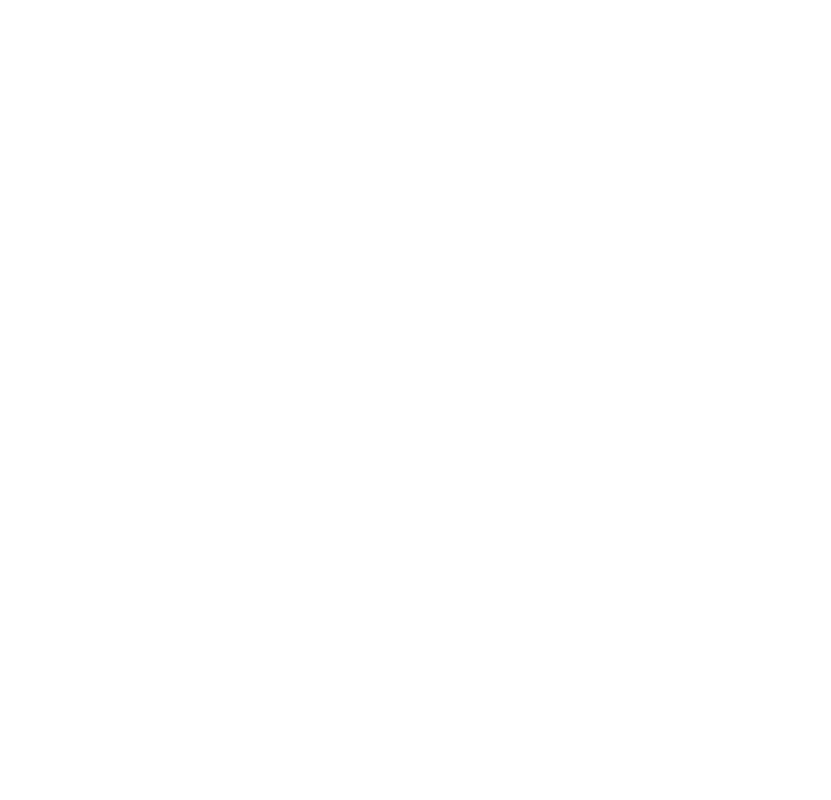
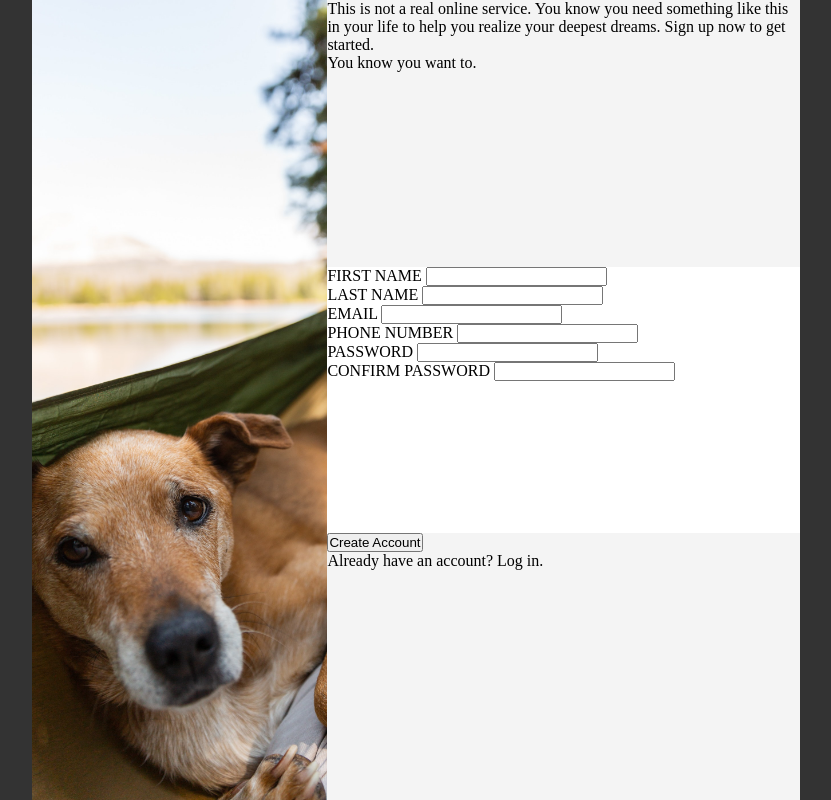
Before and after one commit to nothingIsMere/sign-up-form, a plain HTML site: page index.html in a window 1280 px wide. Shown: the whole page, without its empty margins (224-1055 px from the left). Drawn offline with Linux system fonts and the light colour scheme.

Commit message:
Basic layout

```diff
--- a/index.html
+++ b/index.html
@@ -8,6 +8,63 @@
   <link rel="stylesheet" href="style.css">
 </head>
 <body>
+  <div class="container">
 
+    <div class="left"></div>
+
+    <div class="right">
+
+      <div class="exhortation">
+        <p>This is not a real online service. You know you need something
+          like this in your life to help you realize your deepest dreams. Sign
+          up now to get started.
+        </p>
+        <p>
+          You know you want to.
+        </p>
+      </div>
+
+      <form action="" id="form">
+
+        <div class="form-section">
+          <label for="first-name">FIRST NAME</label>
+          <input type="text" id="first-name" name="user-first-name">
+        </div>
+
+        <div class="form-section">
+          <label for="last-name">LAST NAME</label>
+          <input type="text" id="last-name" name="user-last-name">
+        </div>
+
+        <div class="form-section">
+          <label for="email">EMAIL</label>
+          <input type="email" id="email" name="user-email">
+        </div>
+
+        <div class="form-section">
+          <label for="phone">PHONE NUMBER</label>
+          <input type="tel" id="phone" name="user-phone">
+        </div>
+
+        <div class="form-section">
+          <label for="pwd">PASSWORD</label>
+          <input type="password" id="pwd" name="user-pwd">
+        </div>
+
+        <div class="form-section">
+          <label for="pwd-confirm">CONFIRM PASSWORD</label>
+          <input type="password" id="pwd-confirm" name="user-pwd-confirm">
+        </div>
+
+      </form>
+
+      <div class="submit">
+        <button type="submit" form="form">Create Account</button>
+        <p>Already have an account? Log in.</p>
+      </div>
+
+    </div>
+
+  </div>
 </body>
 </html>
--- a/style.css
+++ b/style.css
@@ -8,3 +8,37 @@
   margin: 0;
   box-sizing: border-box;
 }
+
+body {
+  height: 100vh;
+  background: #333;
+}
+
+.container {
+  width: 60%;
+  margin: auto;
+  background: #fff;
+  height: 100%;
+  display: grid;
+  grid-template-columns: 1.25fr 2fr;
+}
+
+.container .left {
+  background: url("./img/dog.jpeg") no-repeat center center/cover;
+  background-position: 10% 0%;
+  height: 100%;
+}
+
+.container .right .exhortation,
+.container .right .submit {
+  background: #f4f4f4;
+}
+
+.container .right {
+  display: flex;
+  flex-direction: column;
+}
+
+.container .right > * {
+  flex: 1;
+}
```
